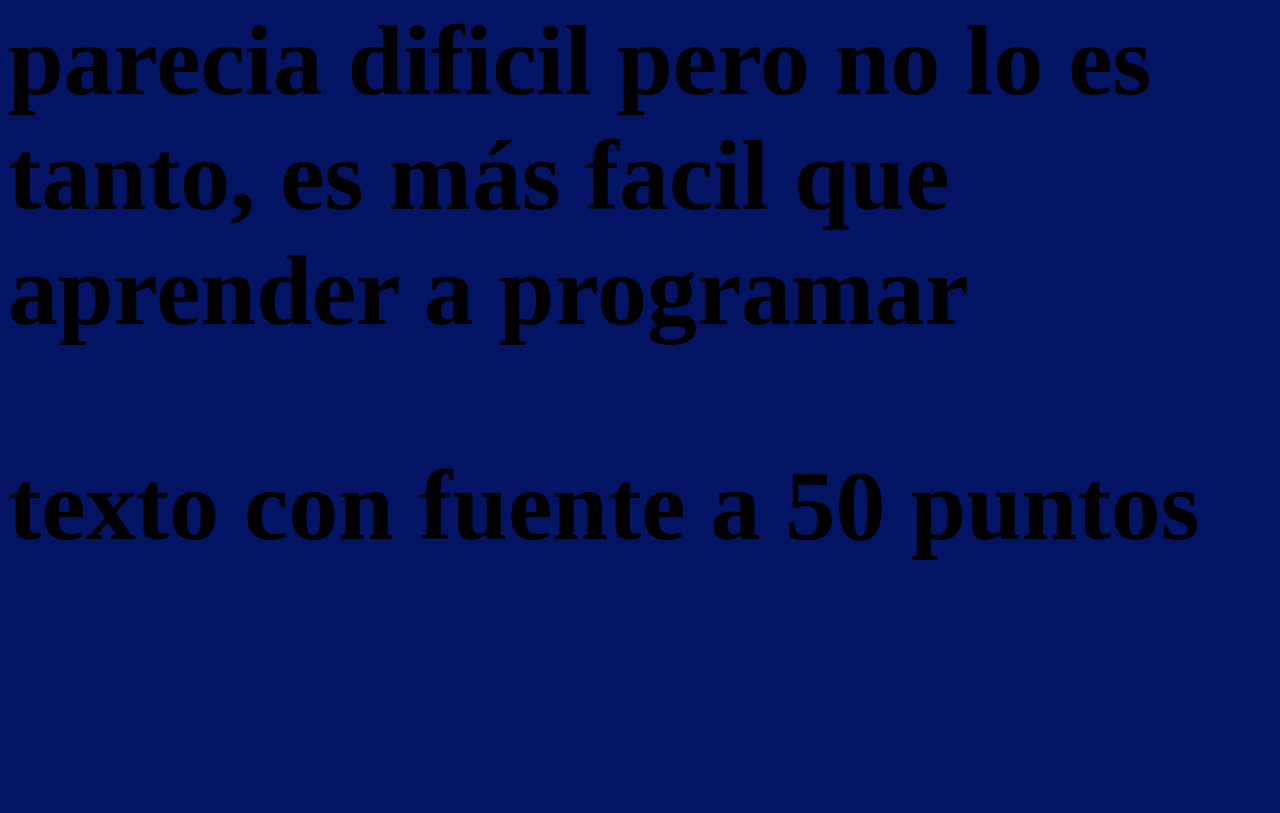
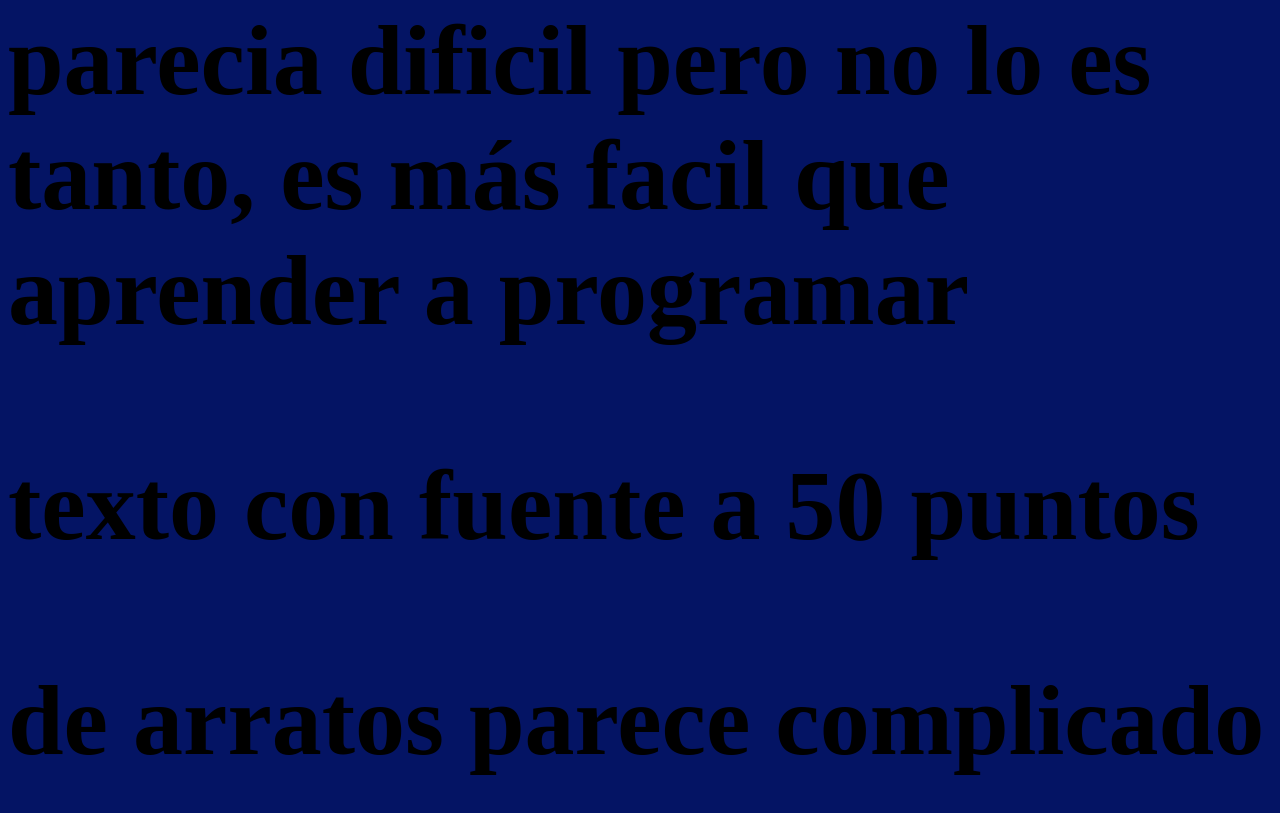
Before and after one commit to Crist1010101/pagina-web, a plain HTML site: page index.html in a window 1280 px wide. Shown: the part 484-1297 px from the top of the page. Before the commit the page ends 1147 px from the top, so only its background shows below. Drawn offline with Linux system fonts and the light colour scheme.

```diff
--- a/index.html
+++ b/index.html
@@ -14,5 +14,6 @@
 <h1>Estoy aprendiendo github<h1>
 <h2>parecia dificil pero no lo es tanto, es más facil que aprender a programar<h2>
 <p>texto con fuente a 50 puntos</p>
+<b>de arratos parece complicado</b>
 </body>
 </html>
```
